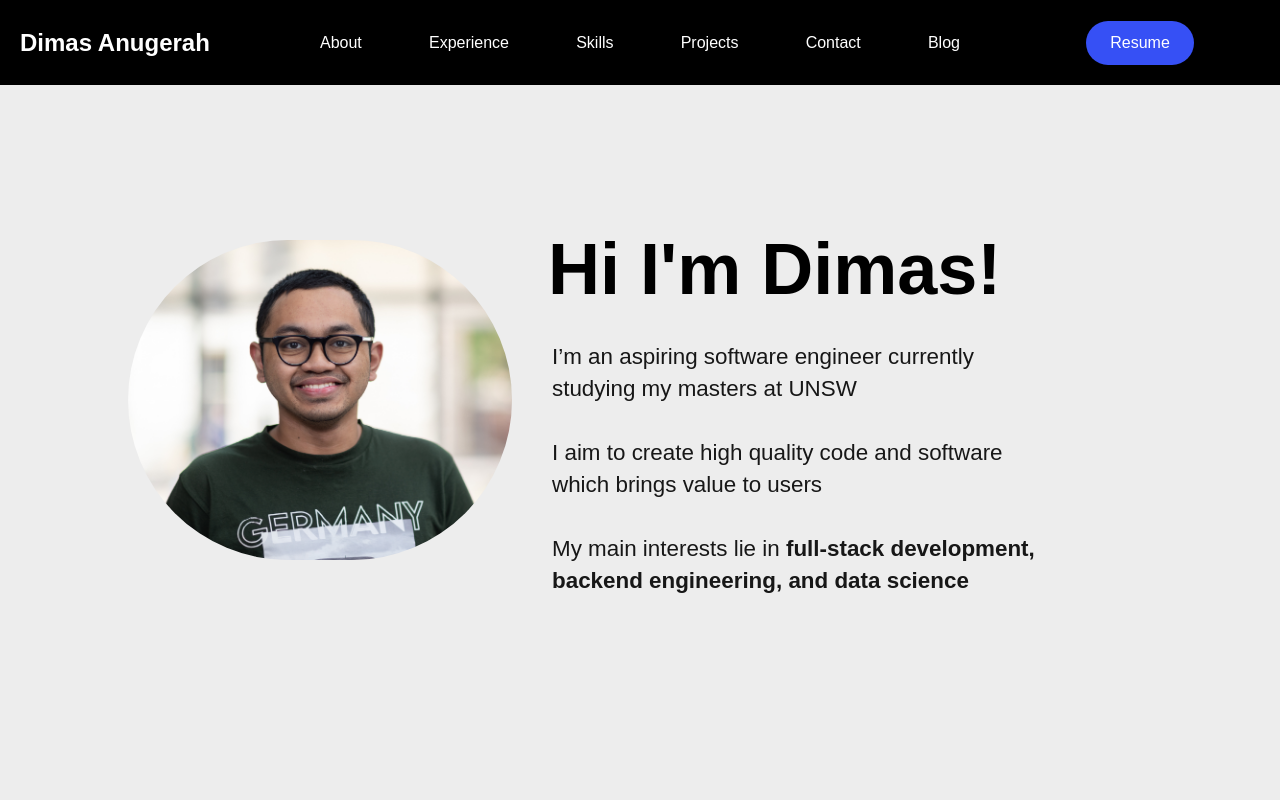
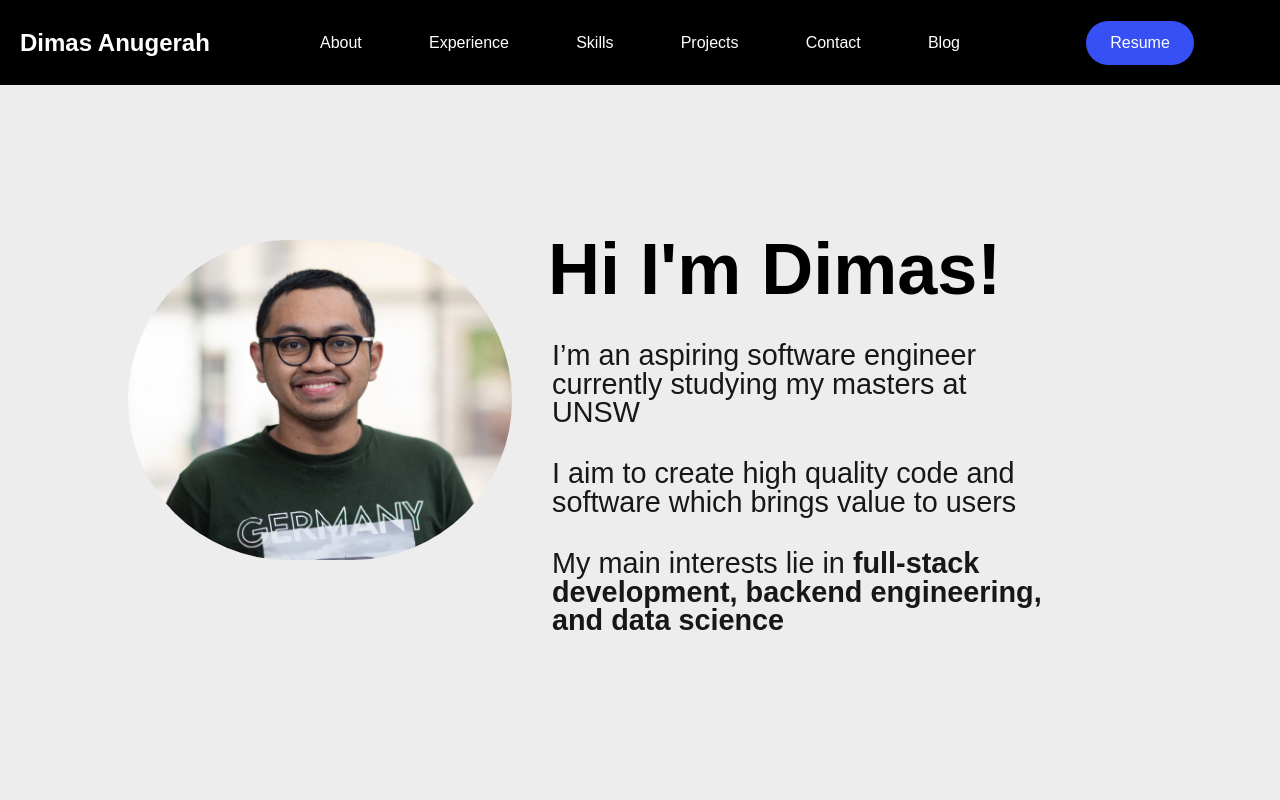
Before and after one commit to eaglethrost/Personal-Website, a Next.js app: page / in a window 1280 px wide. Shown: the top 800 px of the page. Built offline with nearby package versions, Linux system fonts and the light colour scheme.

Commit message:
fix: added media query to change min height in sections

```diff
--- a/src/app/globals.css
+++ b/src/app/globals.css
@@ -26,14 +26,6 @@ body {
   }
 }
 
-.about-desc {
-  font-size: 1.4rem;
-  line-height: 2rem;
-  color: #171717;
-  width: 70%;
-  margin: 1rem 0;
-}
-
 .section-header {
   font-size: 3.5rem;
   color: black;
@@ -48,6 +40,21 @@ body {
   }
 }
 
+.profile-about-desc {
+  font-size: 2em;
+  line-height: 1.3em;
+  color: #171717;
+  width: 70%;
+  margin: 1rem 0;
+}
+
+@media only screen and (min-width: 1024px) {
+  .profile-about-desc {
+    font-size: 1.8em;
+    line-height: 1em;
+  }
+}
+
 .anim-fm-back {
   animation-fill-mode: backwards;
 }
--- a/src/components/Experience/Experience.tsx
+++ b/src/components/Experience/Experience.tsx
@@ -32,9 +32,8 @@ export default function Experience() {
 
     }, []);
 
-
     return (
-        <section id="experience" className="bg-white pb-10 text-black min-h-screen">
+        <section id="experience" className="min-h-screen tall-screen:min-h-[70vh] bg-white pb-10 text-black ">
             <h1 id="exps-intro" className="relative section-header pb-6">I've previously worked as a...</h1>
             <div id="exps-container" className="mt-4 flex flex-row flex-wrap justify-evenly text-center gap-8">
                 <ExperienceCard
--- a/src/components/Profile/Profile.tsx
+++ b/src/components/Profile/Profile.tsx
@@ -3,19 +3,19 @@ import MyFace from "@/assets/my-face.jpg"
 
 export default function Profile() {
     return (
-        <section id="profile" className="min-h-screen flex lg:flex-row flex-col bg-[#EDEDED]">
+        <section id="profile" className="min-h-screen tall-screen:min-h-[80vh] flex lg:flex-row flex-col bg-[#EDEDED]">
             <div id="face-container" className="basis-2/5 lg:mt-0 mt-28 relative flex lg:items-center lg:justify-end justify-center">
                 <Image
                     src={MyFace}
                     alt="My Face"
-                    className="lg:w-96 lg:h-80 w-56 h-48 lg:mt-0 mt-auto rounded-full animate-fadeInDown"
+                    className="lg:w-96 lg:h-80 w-72 h-64 lg:mt-0 mt-auto rounded-full animate-fadeInDown"
                 />
             </div>
             <div id="about-container" className="basis-3/5 lg:pl-10 pt-2 relative flex flex-col lg:items-start items-center text-black">
                 <div className="lg:h-2/5 flex pb-5 animate-fadeInDown2 anim-fm-back"><span className="lg:mt-auto -ml-1 pl-[-10px] text-center text-7xl font-bold">Hi I'm Dimas!</span></div>
-                <span className="about-desc lg:text-start text-center animate-fadeInDown3 anim-fm-back">I’m an aspiring software engineer currently studying my masters at UNSW</span>
-                <span className="about-desc lg:text-start text-center animate-fadeInDown3 anim-fm-back">I aim to create high quality code and software which brings value to users</span>
-                <span className="about-desc lg:text-start text-center animate-fadeInDown3 anim-fm-back">My main interests lie in <b>full-stack development, backend engineering, and data science</b></span>
+                <span className="profile-about-desc lg:text-start text-center animate-fadeInDown3 anim-fm-back">I’m an aspiring software engineer currently studying my masters at UNSW</span>
+                <span className="profile-about-desc lg:text-start text-center animate-fadeInDown3 anim-fm-back">I aim to create high quality code and software which brings value to users</span>
+                <span className="profile-about-desc lg:text-start text-center animate-fadeInDown3 anim-fm-back">My main interests lie in <b>full-stack development, backend engineering, and data science</b></span>
             </div>
         </section>
     )
--- a/src/components/Projects/Projects.tsx
+++ b/src/components/Projects/Projects.tsx
@@ -65,9 +65,9 @@ export default function Projects() {
         );
 
         const header = document.querySelector("#projects-intro");
-        const techs = document.querySelector("#projects-container");
+        const projects = document.querySelector("#projects-container");
         skillsObserver.observe(header!);
-        skillsObserver.observe(techs!);
+        skillsObserver.observe(projects!);
 
     }, []);
 
--- a/src/components/Skills/Skills.tsx
+++ b/src/components/Skills/Skills.tsx
@@ -50,7 +50,7 @@ export default function Skills() {
     }, []);
 
     return (
-        <section id="skills" className="bg-white pb-10 min-h-section">
+        <section id="skills" className="min-h-screen tall-screen:min-h-[70vh] bg-white pb-10">
             <h1 id="skills-intro" className="relative section-header pb-6">Technologies I've worked with...</h1>
             <div id="techs-container" className="my-5 flex lg:flex-row flex-col">
                 <div id="proficient-container" className="basis-2/5 lg:mb-0 mb-10 flex flex-col">
--- a/tailwind.config.ts
+++ b/tailwind.config.ts
@@ -8,6 +8,9 @@ const config: Config = {
   ],
   theme: {
     extend: {
+      screens: {
+        'tall-screen': { 'raw': '(min-height: 1000px)' }
+      },
       colors: {
         background: "var(--background)",
         foreground: "var(--foreground)",
```
